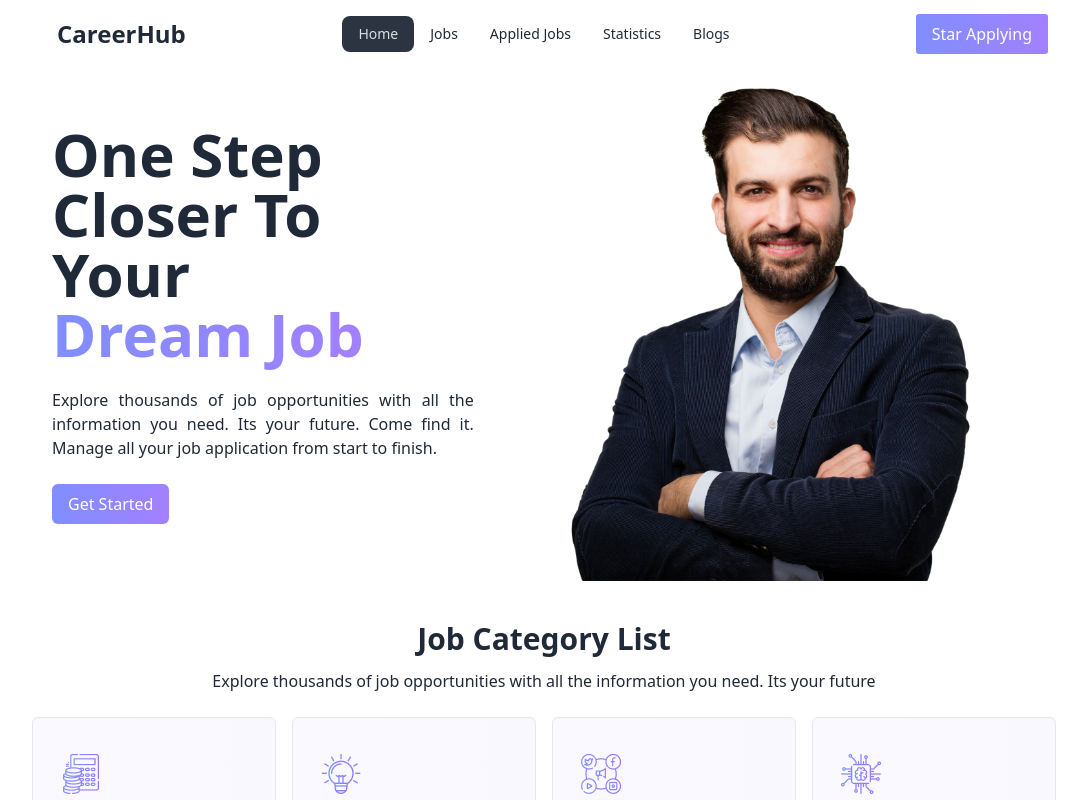
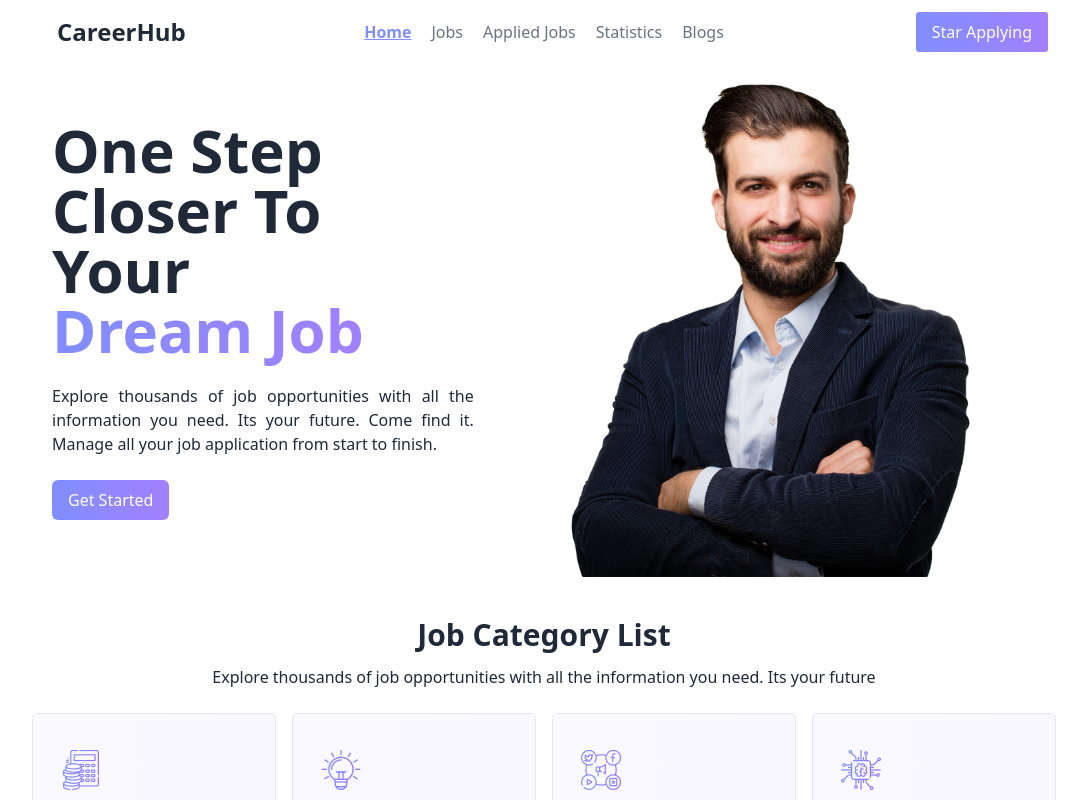
Before and after one commit to Soykot-dev/Career-Hub, a React (Vite) app: page / in a window 1280 px wide. Shown: the top 800 px of the page, without its empty margins (96-1183 px from the left). Built offline with nearby package versions, Linux system fonts and the light colour scheme.

Commit message:
Improve header navigation styling and layout for better user experience

```diff
--- a/src/Components/Header/Header.jsx
+++ b/src/Components/Header/Header.jsx
@@ -2,11 +2,11 @@ import { NavLink } from "react-router-dom";
 
 const Header = () => {
     const links = <>
-        <li><NavLink to="/">Home</NavLink></li>
-        <li><NavLink to="/jobs">Jobs</NavLink></li>
-        <li><NavLink to="/appliedJobs">Applied Jobs</NavLink></li>
-        <li><NavLink to="/statistics">Statistics</NavLink></li>
-        <li><NavLink to="/blogs">Blogs</NavLink></li>
+        <li><NavLink to="/" className={({ isActive, isPending }) => isPending ? "pending" : isActive ? "text-[#808EFE] underline hover:text-[#6d6fff] font-semibold duration-100 hover:mr-1" : "text-gray-500 hover:text-black duration-100 hover:underline hover:mr-1"}>Home</NavLink></li>
+        <li><NavLink to="/jobs" className={({ isActive, isPending }) => isPending ? "pending" : isActive ? "text-[#808EFE] underline hover:text-[#6d6fff] font-semibold duration-100 hover:mx-1" : "text-gray-500 hover:text-black duration-100 hover:underline hover:mx-1"}>Jobs</NavLink></li>
+        <li><NavLink to="/appliedJobs" className={({ isActive, isPending }) => isPending ? "pending" : isActive ? "text-[#808EFE] underline hover:text-[#6d6fff] font-semibold duration-100 hover:mx-1" : "text-gray-500 hover:text-black duration-100 hover:underline hover:mx-1"}>Applied Jobs</NavLink></li>
+        <li><NavLink to="/statistics" className={({ isActive, isPending }) => isPending ? "pending" : isActive ? "text-[#808EFE] underline hover:text-[#6d6fff] font-semibold duration-100 hover:mx-1" : "text-gray-500 hover:text-black duration-100 hover:underline hover:mx-1"}>Statistics</NavLink></li>
+        <li><NavLink to="/blogs" className={({ isActive, isPending }) => isPending ? "pending" : isActive ? "text-[#808EFE] underline hover:text-[#6d6fff] font-semibold duration-100 hover:ml-1" : "text-gray-500 hover:text-black duration-100 hover:underline hover:ml-1"}>Blogs</NavLink></li>
     </>
     return (
         <div>
@@ -29,14 +29,14 @@ const Header = () => {
                         </div>
                         <ul
                             tabIndex={0}
-                            className="menu menu-sm dropdown-content bg-base-100 rounded-box z-[1] mt-3 w-52 p-2 shadow">
+                            className="menu-sm dropdown-content bg-base-100 rounded-box z-[1] mt-3 w-32 p-2 shadow">
                             {links}
                         </ul>
                     </div>
                     <a className="btn btn-ghost font-bold text-xl md:text-2xl">CareerHub</a>
                 </div>
                 <div className="navbar-center hidden lg:flex">
-                    <ul className="menu menu-horizontal px-1">
+                    <ul className="menu-horizontal gap-5 px-1">
                         {links}
                     </ul>
                 </div>
```
